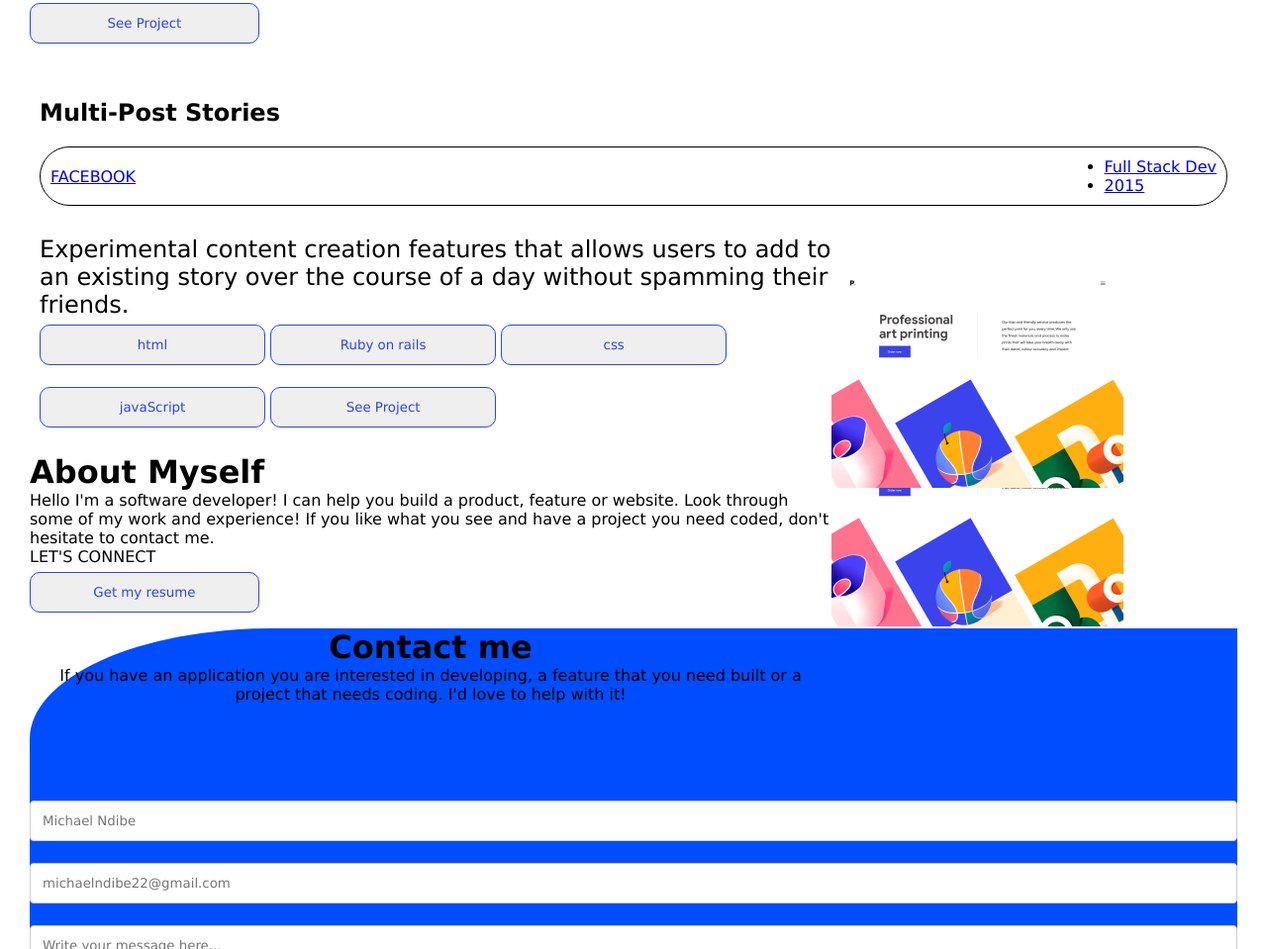
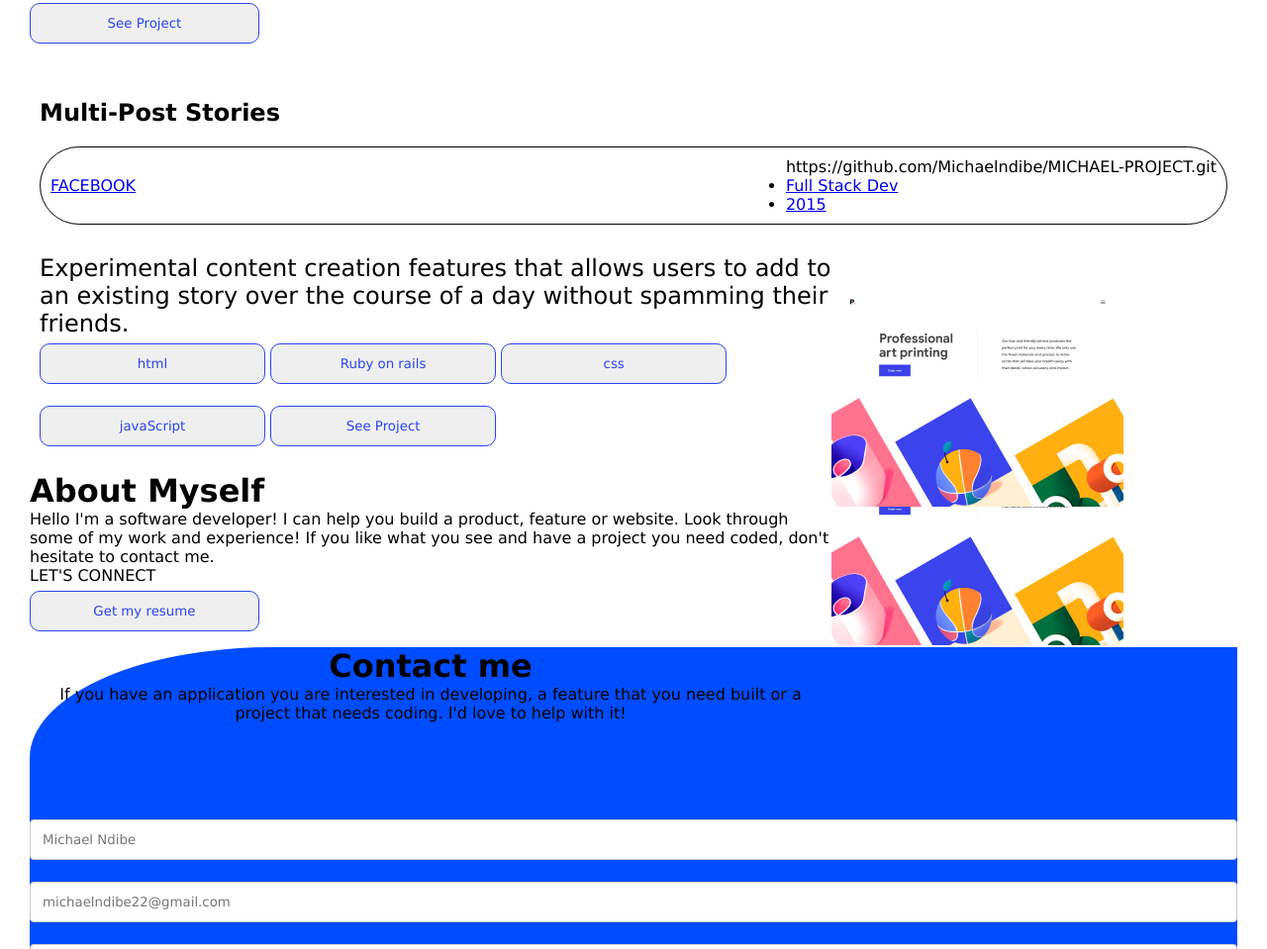
Before and after one commit to Michaelndibe/MICHAEL-PROJECT, a plain HTML site: page index.html in a window 1280 px wide. Shown: the part 857-1816 px from the top of the page at 99% size. Drawn offline with nearby package versions, Linux system fonts and the light colour scheme.

Commit message:
second commit

```diff
--- a/index.html
+++ b/index.html
@@ -54,7 +54,7 @@
 
                     <div class="link">
                         <a href="#">FACEBOOK</a>
-                        <ul>
+                        <ul>https://github.com/Michaelndibe/MICHAEL-PROJECT.git
                             <li><a href="#">Full Stack Dev</a> </li>
                             <li><a href="#">2015</a></li>
                         </ul>
```
